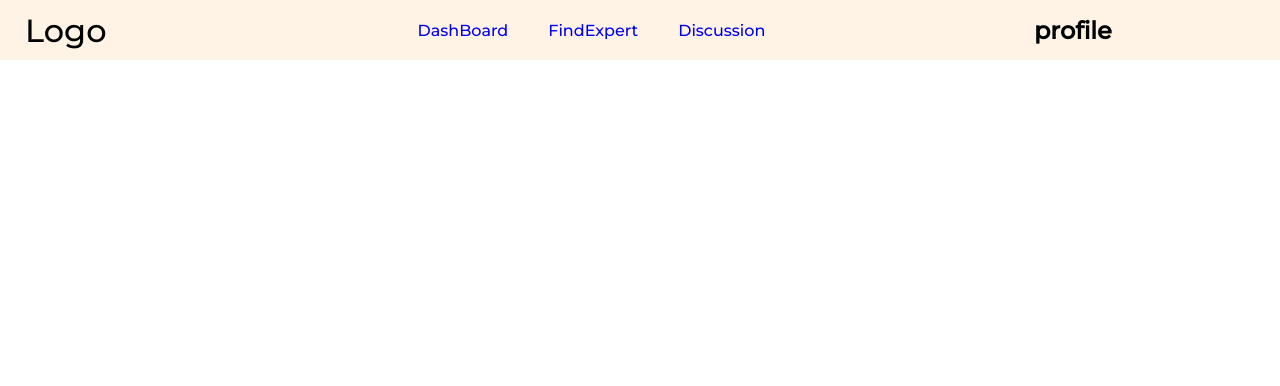
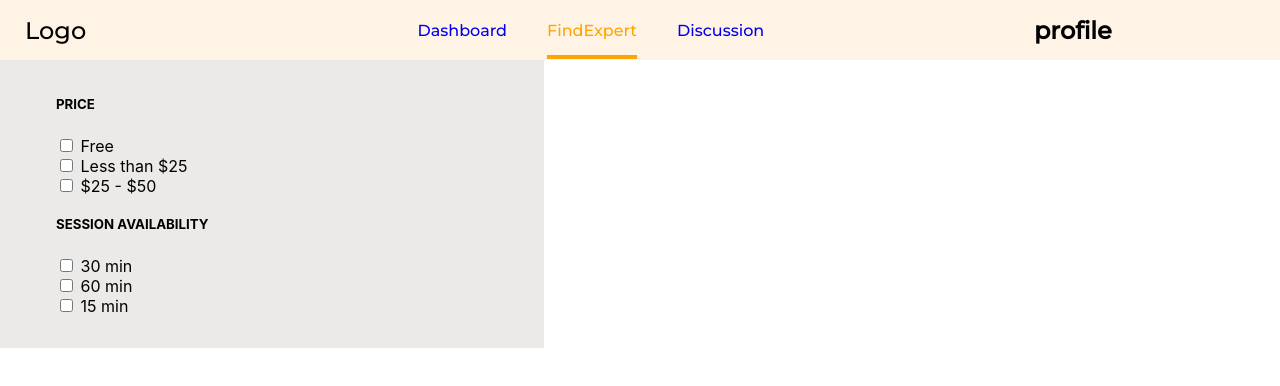
Before and after one commit to Bhaskar-maity/Mentoring-website-frond-end, a React (Create React App) app: page /findexpert in a window 1280 px wide. Shown: the top 386 px of the page. Built offline with nearby package versions, Linux system fonts and the light colour scheme.

Commit message:
filter-checkbox, react router add

```diff
--- a/package.json
+++ b/package.json
@@ -9,6 +9,7 @@
     "@testing-library/user-event": "^12.8.3",
     "react": "^17.0.2",
     "react-dom": "^17.0.2",
+    "react-router-dom": "^5.2.0",
     "react-scripts": "4.0.3",
     "web-vitals": "^1.1.1"
   },
--- a/src/App.js
+++ b/src/App.js
@@ -1,10 +1,13 @@
 import "./App.css";
 import MainComponent from "./Components/MainComponent";
+import { BrowserRouter } from "react-router-dom";
 function App() {
    return (
-      <div className="App">
-         <MainComponent />
-      </div>
+      <BrowserRouter>
+         <div className="App">
+            <MainComponent />
+         </div>
+      </BrowserRouter>
    );
 }
 
--- a/src/Components/Filtercomponent.css
+++ b/src/Components/Filtercomponent.css
@@ -1,11 +1,12 @@
 .wrap {
-   display: flex;
-   margin: 16px;
-   background-color: yellow;
+   padding: 16px;
+   background-color: rgb(235, 234, 233);
+   max-width: 40%;
 }
 .filter_container {
-   background-color: yellow;
-   padding: 10;
+   background-color: white;
+   padding: 20px;
+   max-width: 30%;
 }
 .filter_heading {
    /* font-size: 1rem;
--- a/src/Components/Filtercomponent.js
+++ b/src/Components/Filtercomponent.js
@@ -1,22 +1,25 @@
 import React from "react";
 import "./Filtercomponent.css";
+import FiltersData from "../FiltersData";
 
-export default function Filtercomponent() {
-   const data = {
-      name: "price",
-      checkboxes: [
-         { id: 1, label: "This is my bike" },
-         { id: 2, label: "This is my Pen" },
-      ],
+const RenderFilter = () => {
+   return (
+      <div className="wrap">
+         <Filtercheckbox data={FiltersData.price} />
+         <Filtercheckbox data={FiltersData.session} />
+      </div>
+   );
 };
 
+// ------- checkbox component-----
+function Filtercheckbox(props) {
+   const datas = props.data;
    return (
-      <div className="wrap">
       <div classNameName="filter_container">
-            <h5 className="filter_heading">{data.name}</h5>
+         <h5 className="filter_heading">{datas.name}</h5>
 
          <ul className="chekbox-ul">
-               {data.checkboxes.map((checkbox) => {
+            {datas.checkboxes.map((checkbox) => {
                return (
                   <li className="checkbox-list">
                      <input
@@ -31,6 +34,6 @@ export default function Filtercomponent() {
             })}
          </ul>
       </div>
-      </div>
    );
 }
+export default RenderFilter;
--- a/src/Components/MainComponent.js
+++ b/src/Components/MainComponent.js
@@ -1,10 +1,18 @@
 import React from "react";
 import "./MainComponent.css";
 import Navbar from "./Navbar";
+import RenderFilter from "./Filtercomponent";
+import { Switch, Route } from "react-router-dom";
 export default function MainComponent() {
+   const dashboard = () => {
+      return <h1> Dashboard</h1>;
+   };
    return (
       <div className="main-componenet">
-         <Navbar />
+         <Route path="/" component={Navbar} />
+         <Switch>
+            <Route path="/findexpert" component={RenderFilter} />
+         </Switch>
       </div>
    );
 }
--- a/src/Components/Navbar.css
+++ b/src/Components/Navbar.css
@@ -8,7 +8,7 @@
 }
 
 .logo {
-   font-size: 2rem;
+   font-size: 1.5rem;
    flex: 0.2;
    padding: 10px 25px;
 }
@@ -21,12 +21,20 @@
 
    display: inline-block;
    padding: 0 20px;
+   font-weight: 500;
 }
 .nav-item ul li a {
    text-decoration: none;
+   /* color: #333333; */
 }
+
 .profile {
    flex: 0.2;
 
    float: right;
 }
+.is-active {
+   padding-bottom: 15px;
+   border-bottom: 4px solid orange;
+   color: orange;
+}
--- a/src/Components/Navbar.js
+++ b/src/Components/Navbar.js
@@ -1,5 +1,6 @@
 import React from "react";
 import "./Navbar.css";
+import { NavLink } from "react-router-dom";
 export default function Navbar() {
    return (
       <div>
@@ -8,13 +9,19 @@ export default function Navbar() {
             <div className="nav-item">
                <ul>
                   <li>
-                     <a href="#">DashBoard</a>
+                     <NavLink to="/dashboard" activeClassName="is-active">
+                        Dashboard
+                     </NavLink>
                   </li>
                   <li>
-                     <a href="#">FindExpert</a>
+                     <NavLink to="/findexpert" activeClassName="is-active">
+                        FindExpert
+                     </NavLink>
                   </li>
                   <li>
-                     <a href="#">Discussion</a>
+                     <NavLink to="/discussion" activeClassName="is-active">
+                        Discussion
+                     </NavLink>
                   </li>
                </ul>
             </div>
--- /dev/null
+++ b/src/FiltersData.js
@@ -0,0 +1,19 @@
+export default {
+   price: {
+      name: "price",
+      checkboxes: [
+         { id: 1, label: "Free" },
+         { id: 2, label: "Less than $25" },
+         { id: 3, label: "$25 - $50" },
+      ],
+   },
+
+   session: {
+      name: "Session Availability",
+      checkboxes: [
+         { id: 1, label: "30 min" },
+         { id: 2, label: "60 min" },
+         { id: 3, label: "15 min" },
+      ],
+   },
+};
```
Also changed, not shown: 1 other file (tests, documents, lock files or other folders). Lines whose indentation alone changed are shown as unchanged.
